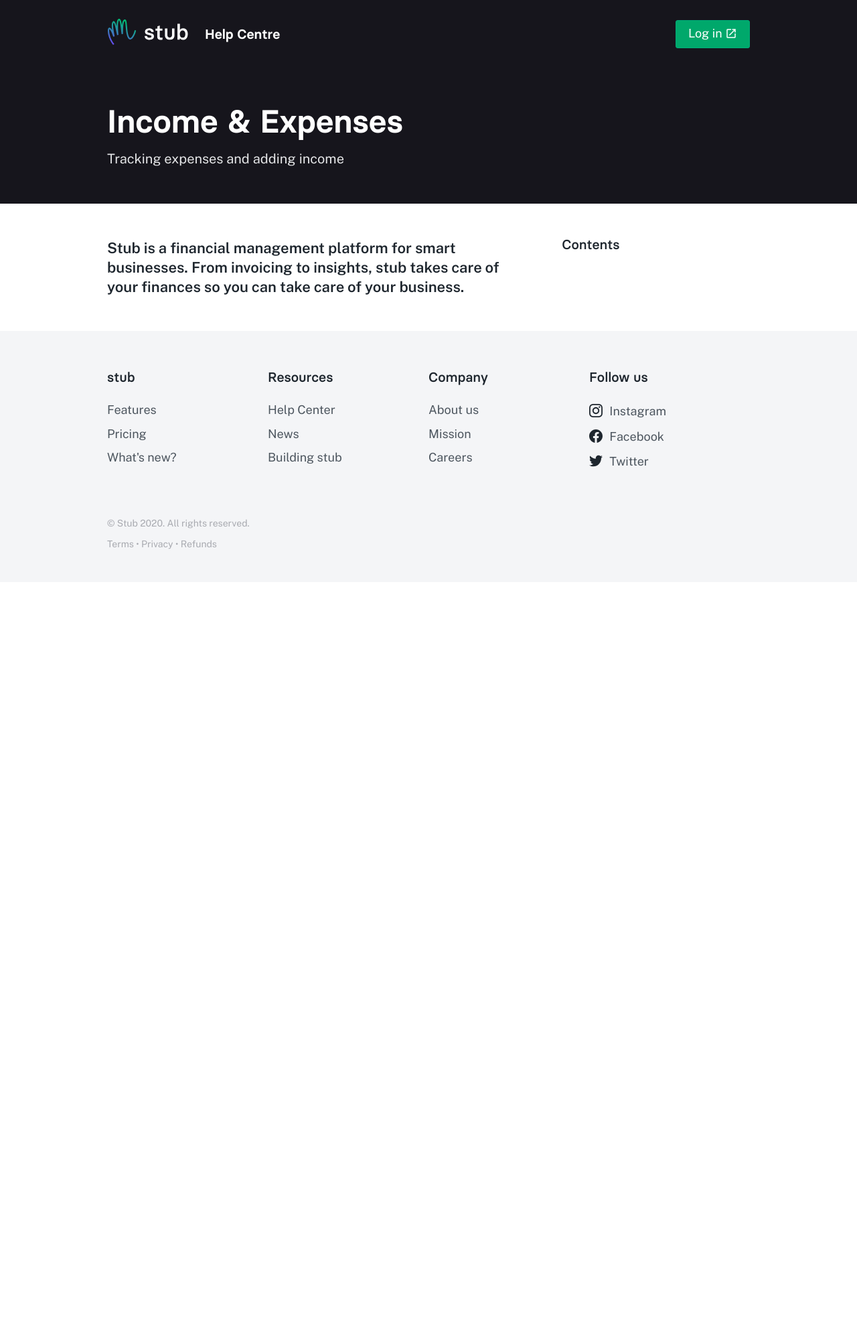
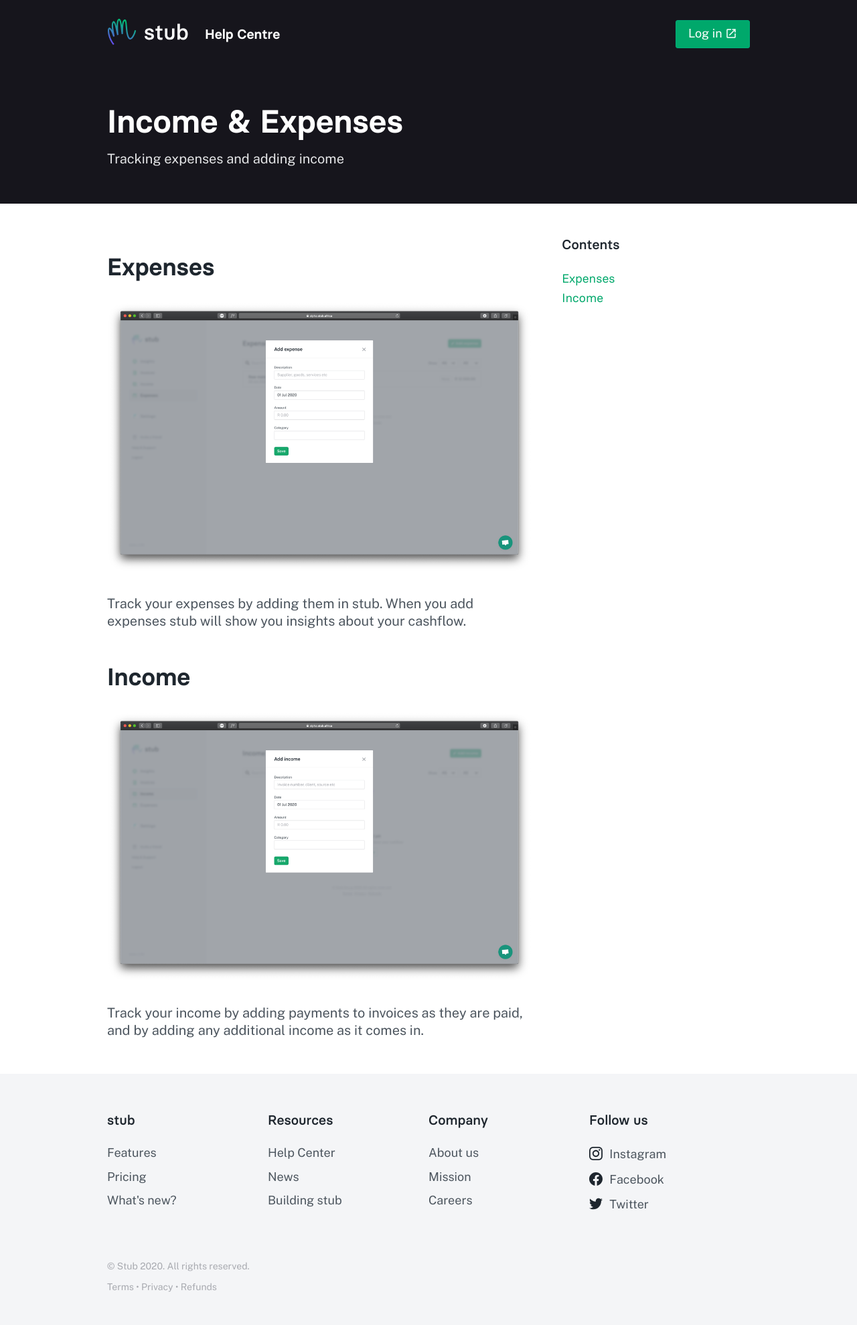
Before and after one commit to stubafrica/support-legacy, a Jekyll site: the page built from income-and-expenses.markdown, in a window 1280 px wide. Shown: the whole page at 67% size. Built offline with Jekyll 4.4.1, drawn with Linux system fonts in a browser that asks for light colours; comment, search, counter and statistics services are not loaded; before the commit the page ends 900 px from its top, so only the background shows below that.

```diff
--- a/_sass/_layout.scss
+++ b/_sass/_layout.scss
@@ -208,6 +208,11 @@ header {
     }
     .content {
         width: 100%;
+
+        img {
+            max-width: 100%;
+            height: auto;
+        }
     }
 }
 @media (min-width: $breakpoint-lg) {
--- a/income-and-expenses.markdown
+++ b/income-and-expenses.markdown
@@ -4,4 +4,14 @@ title: Income & Expenses
 subtitle: Tracking expenses and adding income
 ---
 
-<p class="intro">Stub is a financial management platform for smart businesses. From invoicing to insights, stub takes care of your finances so you can take care of your business.</p>
+## Expenses
+
+<img src="{{ '/assets/img/add-expense.png' | prepend: site.url }}" alt="Add expense">
+
+Track your expenses by adding them in stub. When you add expenses stub will show you insights about your cashflow.
+
+## Income
+
+<img src="{{ '/assets/img/add-income.png' | prepend: site.url }}" alt="Add income">
+
+Track your income by adding payments to invoices as they are paid, and by adding any additional income as it comes in.
```
Also changed, not shown: getting-started.markdown (+5 -12 lines), tips-and-tricks.markdown (+6 -2 lines), assets/img/add-expense.png (added), assets/img/add-income.png (added).
